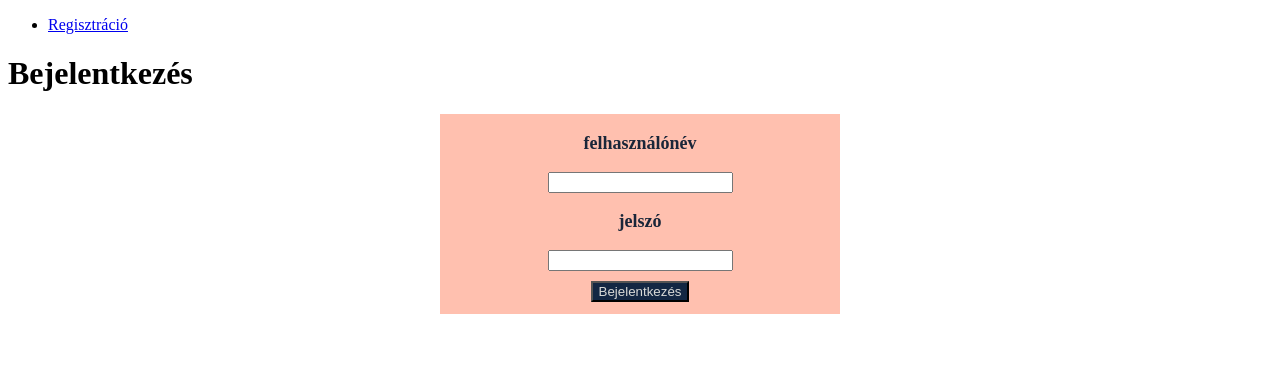
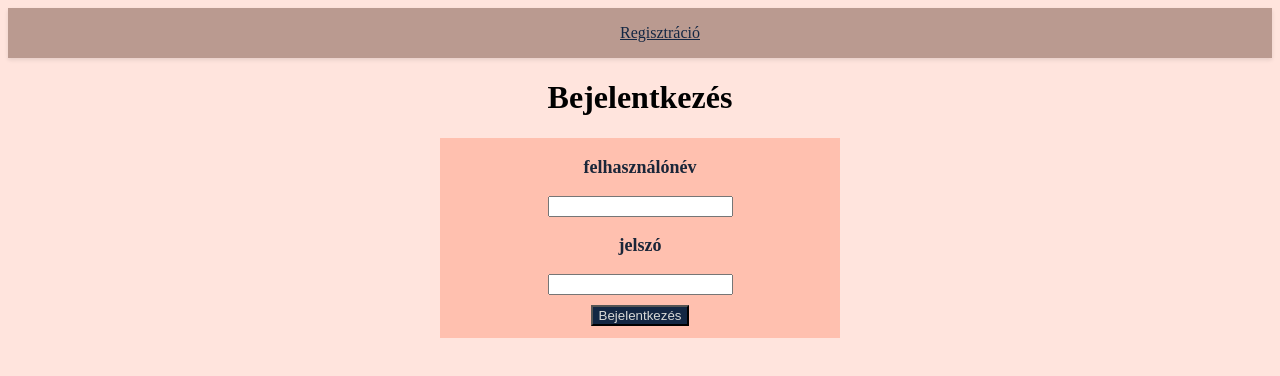
Before and after one commit to szbmrk/AFP2023, a React (Create React App) app in the folder frontend/: page /login in a window 1280 px wide. Shown: the top 376 px of the page. Built offline with nearby package versions, Linux system fonts and the light colour scheme.

Commit message:
bejelentkezés css készítése

```diff
--- a/frontend/src/components/Login.js
+++ b/frontend/src/components/Login.js
@@ -43,14 +43,12 @@ export default function Login() {
 
     return (
         <div>
-            <nav>
+            <nav className="nav">
                 <ul>
-                    <li>
-                        <Link to="/register">Regisztráció</Link>
-                    </li>
+                    <Link to="/register" className="link">Regisztráció</Link>
                 </ul>
             </nav>
-            <h1>Bejelentkezés</h1>
+            <h1 className="text">Bejelentkezés</h1>
             <form className="loginpanel" onSubmit={handleSubmit}>
                 <p>felhasználónév</p>
                 <input type="text" name="username" onChange={handleChange} className="user"></input>
--- a/frontend/src/styles/login.css
+++ b/frontend/src/styles/login.css
@@ -1,3 +1,7 @@
+body{
+    background-color: #ffc0af6a;
+}
+
 .loginpanel {
     background-color: #ffc0af;
     width: 400px;
@@ -22,3 +26,32 @@ p {
     color: #d9dad7;
     background-color: #132743;
 }
+
+.nav{
+    align-items: center;
+    margin-left: auto;
+    margin-right: auto;
+    background-color: rgba(163, 130, 119, 0.744);
+    justify-content: center;
+    box-shadow: 0 2px 4px rgba(0, 0, 0, 0.1);
+    display: flex;
+}
+
+.link:hover{
+    color: orange;
+}
+
+.link{
+    color:#132743;
+    margin-left: auto;
+    margin-right: auto;
+}
+
+.text{
+    display: flex;
+    margin-left: auto;
+    margin-right: auto;
+    align-items: center;
+    align-self: center;
+    justify-content: center;
+}
```
